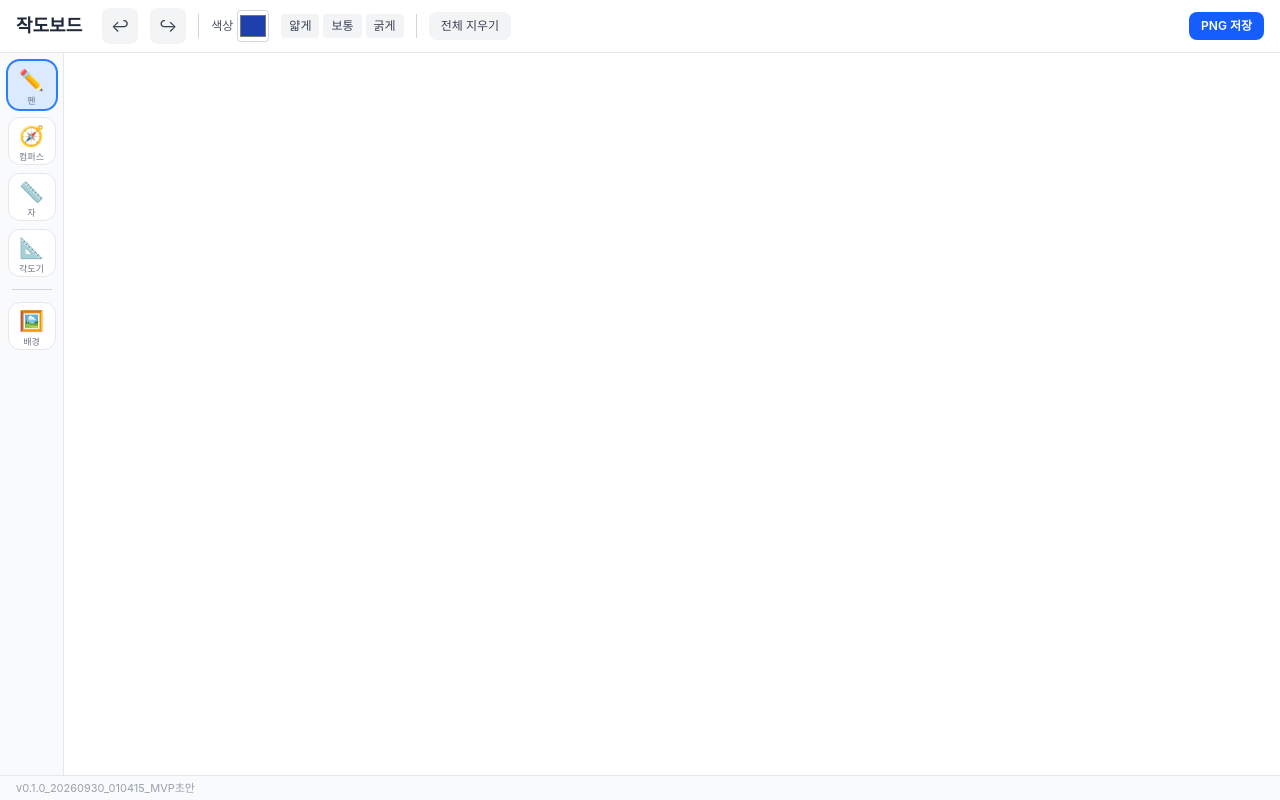
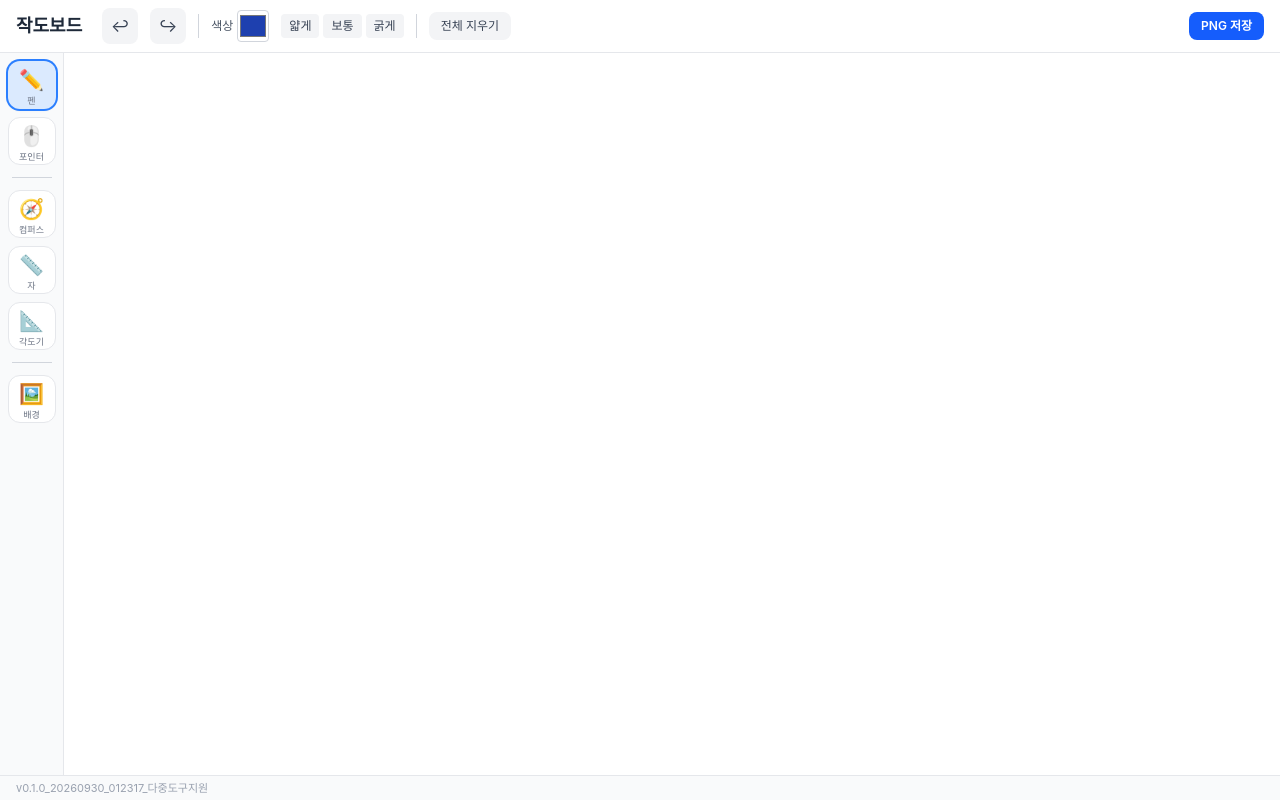
Before and after one commit to mathwawawa-dev/geometric_construction, a React (Vite) app: page / in a window 1280 px wide. Built offline with nearby package versions, Linux system fonts and the light colour scheme.

Commit message:
v0.1.1_20260930_012317_다중도구지원: 다중 도구 동시 활성화 지원 및 자 레이블 제거

```diff
--- a/src/App.jsx
+++ b/src/App.jsx
@@ -9,12 +9,17 @@ import CompassTool from './components/CompassTool'
 import RulerTool from './components/RulerTool'
 import ProtractorTool from './components/ProtractorTool'
 
-const VERSION = 'v0.1.0_20260930_010415_MVP초안'
+const VERSION = 'v0.1.0_20260930_012317_다중도구지원'
 
 export default function App() {
   const canvasRef = useRef(null)
-  const bgCanvasRef = useRef(null)
-  const { state, setTool, setColor, setWidth, setCompass, setRuler, setProtractor, setBackground } = useAppState()
+  const {
+    state,
+    setDrawMode, toggleTool,
+    setColor, setWidth,
+    setCompass, setRuler, setProtractor,
+    setBackground,
+  } = useAppState()
   const { saveSnapshot, undo, redo, clear } = useHistory(canvasRef)
 
   // 키보드 단축키
@@ -27,50 +32,46 @@ export default function App() {
     return () => window.removeEventListener('keydown', handler)
   }, [undo, redo])
 
-  // 펜 드로잉 시작 직전 스냅샷 저장
-  const handleDrawStart = useCallback(() => {
-    saveSnapshot()
-  }, [saveSnapshot])
-
-  // 도구 커밋 전 스냅샷 저장 (컴퍼스/자 "그리기" 버튼 클릭 시)
-  const handleToolDraw = useCallback(() => {
-    saveSnapshot()
-  }, [saveSnapshot])
+  const handleDrawStart = useCallback(() => saveSnapshot(), [saveSnapshot])
+  const handleToolDraw  = useCallback(() => saveSnapshot(), [saveSnapshot])
 
   // PNG 저장 (배경 이미지 + 드로잉 합성)
   const handleSave = useCallback(() => {
     const canvas = canvasRef.current
     if (!canvas) return
-
-    // 합성 캔버스 생성
     const merged = document.createElement('canvas')
     merged.width = canvas.width
     merged.height = canvas.height
     const ctx = merged.getContext('2d')
 
-    // 배경 이미지 먼저
+    const commit = () => {
+      ctx.drawImage(canvas, 0, 0)
+      download(merged)
+    }
+
     if (state.background.src) {
       const img = new Image()
       img.onload = () => {
         ctx.globalAlpha = state.background.opacity
-        // object-contain 방식으로 그리기
         const scale = Math.min(canvas.width / img.width, canvas.height / img.height)
         const w = img.width * scale
         const h = img.height * scale
-        const ox = (canvas.width - w) / 2
-        const oy = (canvas.height - h) / 2
-        ctx.drawImage(img, ox, oy, w, h)
+        ctx.drawImage(img, (canvas.width - w) / 2, (canvas.height - h) / 2, w, h)
         ctx.globalAlpha = 1
-        // 드로잉 레이어
-        ctx.drawImage(canvas, 0, 0)
-        download(merged)
+        commit()
       }
       img.src = state.background.src
     } else {
-      ctx.drawImage(canvas, 0, 0)
-      download(merged)
+      commit()
     }
   }, [canvasRef, state.background])
+
+  // 각 도구의 visible 상태를 한 객체로 전달 (Sidebar용)
+  const toolsVisible = {
+    compass:    state.compass.visible,
+    ruler:      state.ruler.visible,
+    protractor: state.protractor.visible,
+  }
 
   return (
     <div className="flex flex-col h-screen bg-white overflow-hidden select-none">
@@ -87,8 +88,10 @@ export default function App() {
 
       <div className="flex flex-1 overflow-hidden">
         <Sidebar
-          activeTool={state.activeTool}
-          setTool={setTool}
+          drawMode={state.drawMode}
+          setDrawMode={setDrawMode}
+          toggleTool={toggleTool}
+          toolsVisible={toolsVisible}
           background={state.background}
           setBackground={setBackground}
         />
@@ -101,13 +104,13 @@ export default function App() {
           {/* 레이어 1: 드로잉 캔버스 */}
           <DrawingCanvas
             canvasRef={canvasRef}
-            activeTool={state.activeTool}
+            activeTool={state.drawMode}
             strokeColor={state.strokeColor}
             strokeWidth={state.strokeWidth}
             onDrawStart={handleDrawStart}
           />
 
-          {/* 레이어 2: 도구 SVG 오버레이 */}
+          {/* 레이어 2: 도구 SVG 오버레이 — 모두 독립적으로 표시 가능 */}
           {state.compass.visible && (
             <CompassTool
               compass={state.compass}
--- a/src/components/RulerTool.jsx
+++ b/src/components/RulerTool.jsx
@@ -146,14 +146,7 @@ export default function RulerTool({ ruler, setRuler, canvasRef, strokeColor, str
           onMouseDown={onPointerDown('p2')}
           onTouchStart={onPointerDown('p2')}
         />
-        {/* 길이 레이블 */}
-        <text
-          x={cx} y={cy - rulerThickness / 2 - 6}
-          textAnchor="middle" fontSize="12" fill="#0369a1" fontWeight="600"
-          style={{ pointerEvents: 'none', userSelect: 'none' }}
-        >
-          {Math.round(length)}px  |  {angle.toFixed(1)}°
-        </text>
+
       </svg>
 
       {/* 자 컨트롤 패널 */}
--- a/src/components/Sidebar.jsx
+++ b/src/components/Sidebar.jsx
@@ -1,13 +1,19 @@
 import { useRef } from 'react'
 
-const tools = [
-  { id: 'pen',        icon: '✏️', label: '펜' },
+// 드로잉 모드 버튼 (캔버스 인터랙션)
+const drawModes = [
+  { id: 'pen',     icon: '✏️', label: '펜' },
+  { id: 'pointer', icon: '🖱️', label: '포인터' },
+]
+
+// 도구 토글 버튼 (독립적으로 on/off, 동시에 여러 개 활성 가능)
+const toolDefs = [
   { id: 'compass',    icon: '🧭', label: '컴퍼스' },
   { id: 'ruler',      icon: '📏', label: '자' },
   { id: 'protractor', icon: '📐', label: '각도기' },
 ]
 
-export default function Sidebar({ activeTool, setTool, background, setBackground }) {
+export default function Sidebar({ drawMode, setDrawMode, toggleTool, toolsVisible, background, setBackground }) {
   const fileRef = useRef(null)
 
   const handleImageUpload = (e) => {
@@ -21,29 +27,52 @@ export default function Sidebar({ activeTool, setTool, background, setBackground
 
   return (
     <aside className="flex flex-col items-center gap-2 p-2 bg-gray-50 border-r border-gray-200 w-16 shrink-0">
-      {/* 도구 선택 */}
-      {tools.map((t) => (
+
+      {/* ─── 드로잉 모드 ─── */}
+      {drawModes.map((m) => (
         <button
-          key={t.id}
-          onClick={() => setTool(t.id)}
-          title={t.label}
+          key={m.id}
+          onClick={() => setDrawMode(m.id)}
+          title={m.label}
           className={`w-12 h-12 rounded-xl flex flex-col items-center justify-center text-xl transition-all
-            ${activeTool === t.id
+            ${drawMode === m.id
               ? 'bg-blue-100 ring-2 ring-blue-500 shadow'
               : 'bg-white hover:bg-gray-100 border border-gray-200'
             }`}
         >
-          <span>{t.icon}</span>
-          <span className="text-[9px] text-gray-500 leading-none mt-0.5">{t.label}</span>
+          <span>{m.icon}</span>
+          <span className="text-[9px] text-gray-500 leading-none mt-0.5">{m.label}</span>
         </button>
       ))}
 
       <div className="w-10 border-t border-gray-300 my-1" />
 
-      {/* 이미지 업로드 */}
+      {/* ─── 도구 토글 (동시 표시 가능) ─── */}
+      {toolDefs.map((t) => {
+        const isOn = toolsVisible[t.id]
+        return (
+          <button
+            key={t.id}
+            onClick={() => toggleTool(t.id)}
+            title={`${t.label} ${isOn ? '숨기기' : '표시'}`}
+            className={`w-12 h-12 rounded-xl flex flex-col items-center justify-center text-xl transition-all
+              ${isOn
+                ? 'bg-emerald-50 ring-2 ring-emerald-500 shadow'
+                : 'bg-white hover:bg-gray-100 border border-gray-200'
+              }`}
+          >
+            <span>{t.icon}</span>
+            <span className="text-[9px] text-gray-500 leading-none mt-0.5">{t.label}</span>
+          </button>
+        )
+      })}
+
+      <div className="w-10 border-t border-gray-300 my-1" />
+
+      {/* ─── 배경 이미지 ─── */}
       <button
         onClick={() => fileRef.current?.click()}
-        title="배경 이미지"
+        title="배경 이미지 업로드"
         className="w-12 h-12 rounded-xl flex flex-col items-center justify-center text-xl bg-white hover:bg-gray-100 border border-gray-200 transition-all"
       >
         <span>🖼️</span>
@@ -51,10 +80,8 @@ export default function Sidebar({ activeTool, setTool, background, setBackground
       </button>
       <input ref={fileRef} type="file" accept="image/*" className="hidden" onChange={handleImageUpload} />
 
-      {/* 배경 설정 (이미지 있을 때만) */}
       {background.src && (
         <>
-          {/* 잠금 토글 */}
           <button
             onClick={() => setBackground({ locked: !background.locked })}
             title={background.locked ? '배경 잠금 해제' : '배경 잠금'}
@@ -65,7 +92,6 @@ export default function Sidebar({ activeTool, setTool, background, setBackground
             <span className="text-[9px] text-gray-500 leading-none mt-0.5">잠금</span>
           </button>
 
-          {/* 투명도 슬라이더 (세로) */}
           <div className="flex flex-col items-center gap-1 mt-1">
             <span className="text-[9px] text-gray-500">불투명도</span>
             <input
@@ -78,10 +104,8 @@ export default function Sidebar({ activeTool, setTool, background, setBackground
             <span className="text-[9px] text-gray-400">{Math.round(background.opacity * 100)}%</span>
           </div>
 
-          {/* 배경 제거 */}
           <button
             onClick={() => setBackground({ src: null })}
-            title="배경 제거"
             className="w-12 h-8 rounded-lg text-[10px] text-red-500 border border-red-200 hover:bg-red-50 transition-all"
           >
             제거
--- a/src/store/useAppState.js
+++ b/src/store/useAppState.js
@@ -1,16 +1,16 @@
 import { useReducer, useCallback } from 'react'
 
-const VERSION = 'v0.1.0_20260930_010415_MVP초안'
-
 const initialState = {
-  activeTool: 'pen', // 'pen' | 'compass' | 'ruler' | 'protractor'
+  // 펜 드로잉 모드: 'pen' | 'pointer'
+  // 도구(컴퍼스/자/각도기)는 별도 visible 플래그로 독립 제어
+  drawMode: 'pen',
   strokeColor: '#1e40af',
   strokeWidth: 2,
   compass: {
     visible: false,
     pinX: 400, pinY: 300,
     pencilX: 550, pencilY: 300,
-    radiusInput: '',   // 숫자 직접 입력값
+    radiusInput: '',
   },
   ruler: {
     visible: false,
@@ -21,7 +21,7 @@ const initialState = {
     visible: false,
     cx: 400, cy: 350,
     radius: 120,
-    angle: 0, // 회전각 (radian)
+    angle: 0,
   },
   background: {
     src: null,
@@ -32,14 +32,12 @@ const initialState = {
 
 function reducer(state, action) {
   switch (action.type) {
-    case 'SET_TOOL':
-      return {
-        ...state,
-        activeTool: action.tool,
-        compass: { ...state.compass, visible: action.tool === 'compass' },
-        ruler: { ...state.ruler, visible: action.tool === 'ruler' },
-        protractor: { ...state.protractor, visible: action.tool === 'protractor' },
-      }
+    case 'SET_DRAW_MODE':
+      return { ...state, drawMode: action.mode }
+    case 'TOGGLE_TOOL': {
+      const key = action.tool  // 'compass' | 'ruler' | 'protractor'
+      return { ...state, [key]: { ...state[key], visible: !state[key].visible } }
+    }
     case 'SET_COLOR':
       return { ...state, strokeColor: action.color }
     case 'SET_WIDTH':
@@ -60,13 +58,14 @@ function reducer(state, action) {
 export function useAppState() {
   const [state, dispatch] = useReducer(reducer, initialState)
 
-  const setTool = useCallback((tool) => dispatch({ type: 'SET_TOOL', tool }), [])
-  const setColor = useCallback((color) => dispatch({ type: 'SET_COLOR', color }), [])
-  const setWidth = useCallback((width) => dispatch({ type: 'SET_WIDTH', width }), [])
-  const setCompass = useCallback((payload) => dispatch({ type: 'SET_COMPASS', payload }), [])
-  const setRuler = useCallback((payload) => dispatch({ type: 'SET_RULER', payload }), [])
+  const setDrawMode   = useCallback((mode) => dispatch({ type: 'SET_DRAW_MODE', mode }), [])
+  const toggleTool    = useCallback((tool) => dispatch({ type: 'TOGGLE_TOOL', tool }), [])
+  const setColor      = useCallback((color) => dispatch({ type: 'SET_COLOR', color }), [])
+  const setWidth      = useCallback((width) => dispatch({ type: 'SET_WIDTH', width }), [])
+  const setCompass    = useCallback((payload) => dispatch({ type: 'SET_COMPASS', payload }), [])
+  const setRuler      = useCallback((payload) => dispatch({ type: 'SET_RULER', payload }), [])
   const setProtractor = useCallback((payload) => dispatch({ type: 'SET_PROTRACTOR', payload }), [])
   const setBackground = useCallback((payload) => dispatch({ type: 'SET_BACKGROUND', payload }), [])
 
-  return { state, setTool, setColor, setWidth, setCompass, setRuler, setProtractor, setBackground, VERSION }
+  return { state, setDrawMode, toggleTool, setColor, setWidth, setCompass, setRuler, setProtractor, setBackground }
 }
```
